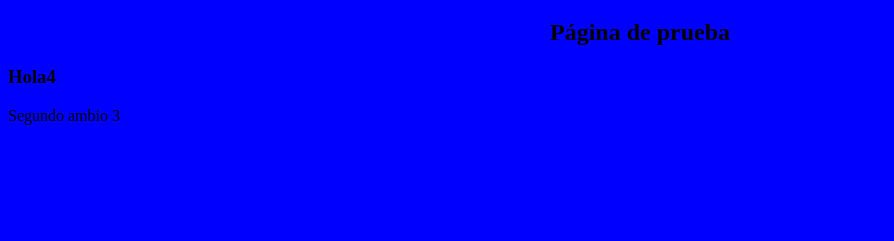
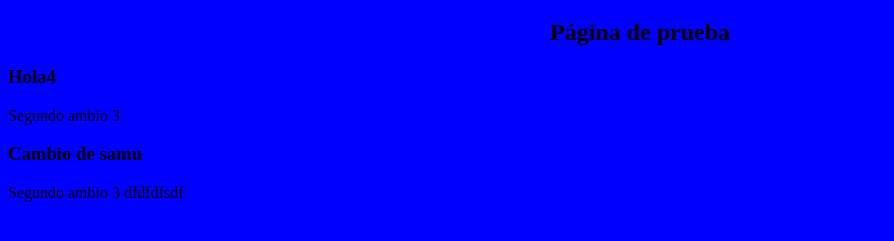
Before and after one commit to samue20/Prueba, a plain HTML site: page index.html in a window 1280 px wide. Shown: the part 61-302 px from the top of the page, without its empty margins (0-894 px from the left). Drawn offline with Linux system fonts and the light colour scheme.

Commit message:
PruebaSamu

```diff
--- a/index.html
+++ b/index.html
@@ -5,5 +5,11 @@
         <h2 align="center">Página de prueba </h2>
         <h3>Hola4</h3>
         Segundo ambio 3
+
+        <h3>Cambio de samu</h3>
+        Segundo ambio 3
+
+
+        dfdfdfsdf
     </body>
 </html>
```
